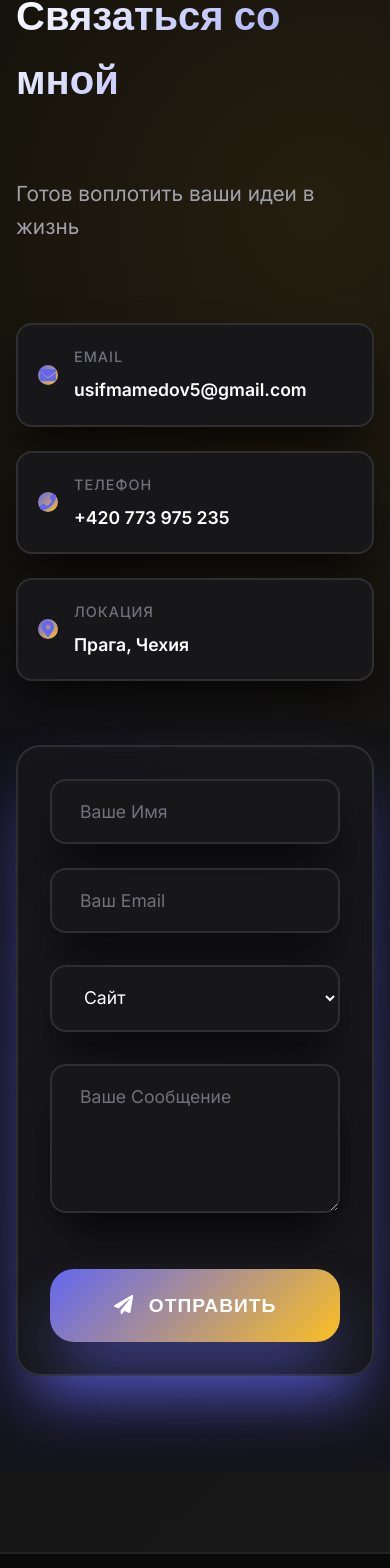
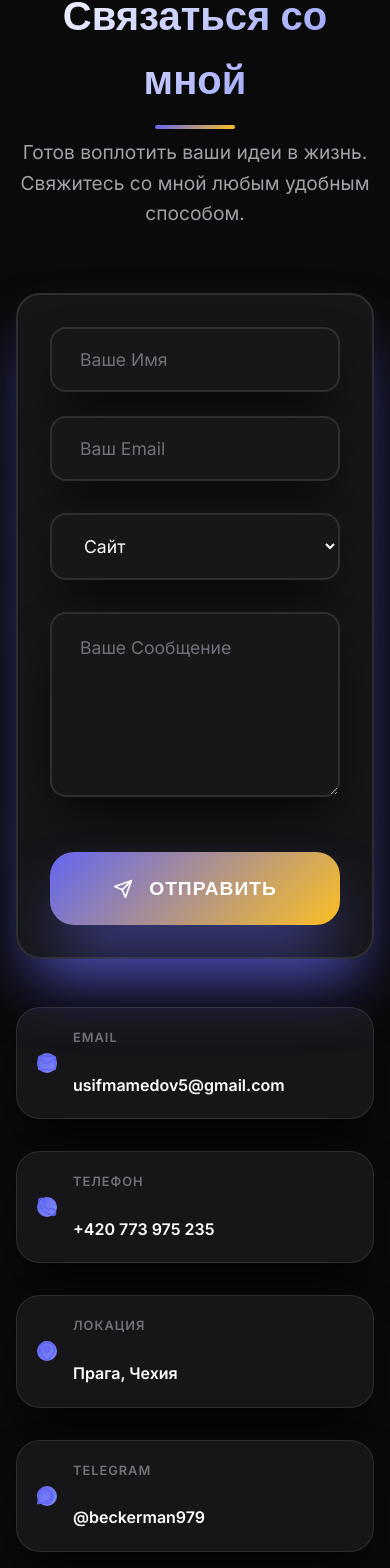
Before and after one commit to Iusif797/yosef-portfolio, a React (Create React App) app: page / in a window 390 px wide. Shown: the part 6094-7662 px from the top of the page. Built offline with nearby package versions, Linux system fonts and the light colour scheme.

Commit message:
Переделка блока связи с минималистичным дизайном

```diff
--- a/src/App.css
+++ b/src/App.css
@@ -931,35 +931,16 @@ body[dir="rtl"] {
 /* Премиум контакты */
 .contact-section {
   padding: 10rem 0;
-  background: linear-gradient(135deg, var(--primary) 0%, var(--secondary) 100%);
-  position: relative;
-}
-
-.contact-section::before {
-  content: '';
-  position: absolute;
-  top: 0;
-  left: 0;
-  right: 0;
-  bottom: 0;
-  background: radial-gradient(circle at 20% 80%, rgba(99, 102, 241, 0.1) 0%, transparent 50%),
-              radial-gradient(circle at 80% 20%, rgba(251, 191, 36, 0.1) 0%, transparent 50%);
-  pointer-events: none;
-}
-
-.contact-wrapper {
-  display: grid;
-  grid-template-columns: 1fr 1fr;
-  gap: 6rem;
-  align-items: start;
-  position: relative;
-  z-index: 1;
-}
-
-.contact-info {
-  display: flex;
-  flex-direction: column;
-  gap: 3rem;
+  background: var(--primary);
+  position: relative;
+}
+
+.contact-header {
+  text-align: center;
+  margin-bottom: 6rem;
+  max-width: 800px;
+  margin-left: auto;
+  margin-right: auto;
 }
 
 .contact-title {
@@ -970,55 +951,77 @@ body[dir="rtl"] {
   -webkit-background-clip: text;
   -webkit-text-fill-color: transparent;
   background-clip: text;
-  margin-bottom: 1rem;
+  margin-bottom: 1.5rem;
+  position: relative;
+}
+
+.contact-title::after {
+  content: '';
+  position: absolute;
+  bottom: -1rem;
+  left: 50%;
+  transform: translateX(-50%);
+  width: 80px;
+  height: 4px;
+  background: linear-gradient(135deg, var(--accent), var(--gold));
+  border-radius: 2px;
 }
 
 .contact-subtitle {
-  font-size: 1.3rem;
+  font-size: 1.2rem;
   color: var(--text-secondary);
   line-height: 1.6;
   margin-bottom: 2rem;
 }
 
-.contact-details {
+.contact-content {
+  display: grid;
+  grid-template-columns: 1fr 1fr;
+  gap: 6rem;
+  align-items: start;
+  max-width: 1200px;
+  margin: 0 auto;
+}
+
+.contact-info {
   display: flex;
   flex-direction: column;
   gap: 2rem;
 }
 
-.contact-item {
+.contact-card {
   display: flex;
   align-items: center;
   gap: 1.5rem;
-  padding: 1.5rem;
+  padding: 2rem;
   background: var(--card-bg);
   backdrop-filter: blur(30px);
-  border: 2px solid var(--card-border);
-  border-radius: var(--radius);
+  border: 1px solid var(--card-border);
+  border-radius: var(--radius-lg);
   transition: var(--transition);
   box-shadow: var(--shadow);
 }
 
-.contact-item:hover {
+.contact-card:hover {
   border-color: var(--accent);
   transform: translateY(-4px);
-  box-shadow: var(--shadow-accent);
+  box-shadow: var(--shadow-premium);
 }
 
 .contact-icon {
-  width: 50px;
-  height: 50px;
-  background: linear-gradient(135deg, var(--accent), var(--gold));
+  width: 60px;
+  height: 60px;
+  background: linear-gradient(135deg, var(--accent), var(--accent-light));
   border-radius: var(--radius);
   display: flex;
   align-items: center;
   justify-content: center;
   color: white;
-  font-size: 1.2rem;
   flex-shrink: 0;
-}
-
-.contact-text {
+  box-shadow: var(--shadow);
+}
+
+.contact-details {
   display: flex;
   flex-direction: column;
   gap: 0.5rem;
@@ -1027,9 +1030,10 @@ body[dir="rtl"] {
 .contact-label {
   font-size: 0.9rem;
   color: var(--text-muted);
-  font-weight: 500;
+  font-weight: 600;
   text-transform: uppercase;
   letter-spacing: 1px;
+  margin: 0;
 }
 
 .contact-value {
@@ -1042,6 +1046,221 @@ body[dir="rtl"] {
 
 .contact-value:hover {
   color: var(--accent-light);
+}
+
+.contact-form-wrapper {
+  position: relative;
+}
+
+.contact-form {
+  background: var(--card-bg);
+  backdrop-filter: blur(30px);
+  border: 1px solid var(--card-border);
+  border-radius: var(--radius-lg);
+  padding: 3rem;
+  box-shadow: var(--shadow-premium);
+  display: flex;
+  flex-direction: column;
+  gap: 2rem;
+}
+
+.form-row {
+  display: grid;
+  grid-template-columns: 1fr 1fr;
+  gap: 2rem;
+}
+
+.form-group {
+  position: relative;
+}
+
+.form-input,
+.form-select,
+.form-textarea {
+  width: 100%;
+  padding: 1.25rem 1.5rem;
+  background: rgba(255, 255, 255, 0.05);
+  border: 1px solid var(--card-border);
+  border-radius: var(--radius);
+  color: var(--text-primary);
+  font-size: 1rem;
+  font-family: var(--font-primary);
+  transition: var(--transition);
+  box-shadow: inset 0 2px 4px rgba(0, 0, 0, 0.1);
+}
+
+.form-input:focus,
+.form-select:focus,
+.form-textarea:focus {
+  outline: none;
+  border-color: var(--accent);
+  box-shadow: 0 0 0 3px rgba(99, 102, 241, 0.1), inset 0 2px 4px rgba(0, 0, 0, 0.1);
+  background: rgba(255, 255, 255, 0.08);
+}
+
+.form-input::placeholder,
+.form-textarea::placeholder {
+  color: var(--text-muted);
+}
+
+.form-select {
+  cursor: pointer;
+}
+
+.form-textarea {
+  resize: vertical;
+  min-height: 120px;
+  line-height: 1.6;
+}
+
+.error {
+  border-color: #ef4444 !important;
+  box-shadow: 0 0 0 3px rgba(239, 68, 68, 0.1) !important;
+}
+
+.error-message {
+  position: absolute;
+  bottom: -1.5rem;
+  left: 0;
+  color: #ef4444;
+  font-size: 0.875rem;
+  font-weight: 500;
+}
+
+.submit-button {
+  display: flex;
+  align-items: center;
+  justify-content: center;
+  gap: 0.75rem;
+  background: linear-gradient(135deg, var(--accent), var(--accent-light));
+  color: white;
+  border: none;
+  padding: 1.25rem 2.5rem;
+  border-radius: var(--radius);
+  font-size: 1.1rem;
+  font-weight: 600;
+  font-family: var(--font-secondary);
+  cursor: pointer;
+  transition: var(--transition);
+  box-shadow: var(--shadow);
+  text-transform: uppercase;
+  letter-spacing: 0.5px;
+  position: relative;
+  overflow: hidden;
+  width: 100%;
+}
+
+.submit-button::before {
+  content: '';
+  position: absolute;
+  top: 0;
+  left: -100%;
+  width: 100%;
+  height: 100%;
+  background: linear-gradient(90deg, transparent, rgba(255, 255, 255, 0.2), transparent);
+  transition: var(--transition);
+}
+
+.submit-button:hover::before {
+  left: 100%;
+}
+
+.submit-button:hover {
+  transform: translateY(-2px);
+  box-shadow: var(--shadow-premium);
+}
+
+.status-message {
+  text-align: center;
+  margin-top: 2rem;
+  padding: 1.25rem;
+  background: rgba(34, 197, 94, 0.1);
+  border: 1px solid rgba(34, 197, 94, 0.3);
+  border-radius: var(--radius);
+  color: #22c55e;
+  font-weight: 600;
+  font-size: 1rem;
+  box-shadow: var(--shadow);
+}
+
+/* Адаптивность для контактов */
+@media (max-width: 1024px) {
+  .contact-content {
+    grid-template-columns: 1fr;
+    gap: 4rem;
+  }
+
+  .contact-info {
+    order: 2;
+  }
+
+  .contact-form-wrapper {
+    order: 1;
+  }
+}
+
+@media (max-width: 768px) {
+  .contact-section {
+    padding: 6rem 0;
+  }
+
+  .contact-header {
+    margin-bottom: 4rem;
+  }
+
+  .contact-content {
+    gap: 3rem;
+  }
+
+  .form-row {
+    grid-template-columns: 1fr;
+    gap: 1.5rem;
+  }
+
+  .contact-form {
+    padding: 2rem;
+  }
+
+  .contact-card {
+    padding: 1.5rem;
+  }
+
+  .contact-icon {
+    width: 50px;
+    height: 50px;
+  }
+}
+
+@media (max-width: 480px) {
+  .contact-section {
+    padding: 4rem 0;
+  }
+
+  .contact-form {
+    padding: 1.5rem;
+  }
+
+  .contact-card {
+    padding: 1.25rem;
+    gap: 1rem;
+  }
+
+  .contact-icon {
+    width: 45px;
+    height: 45px;
+  }
+
+  .contact-details {
+    gap: 0.25rem;
+  }
+
+  .contact-label {
+    font-size: 0.8rem;
+  }
+
+  .contact-value {
+    font-size: 1rem;
+  }
 }
 
 .contact-form {
--- a/src/components/ContactForm.js
+++ b/src/components/ContactForm.js
@@ -1,5 +1,4 @@
 import React, { useState } from 'react';
-import { FaEnvelope, FaPhone, FaMapMarkerAlt, FaPaperPlane } from 'react-icons/fa';
 
 const ContactForm = ({ translations, language }) => {
   const [formData, setFormData] = useState({
@@ -75,60 +74,85 @@ const ContactForm = ({ translations, language }) => {
   return (
     <section className="contact-section" id="contact-section">
       <div className="container">
-        <div className="contact-wrapper">
-          <div className="contact-info">
+        <div className="contact-header">
           <h2 className="contact-title">{translations[language].contact.contact}</h2>
           <p className="contact-subtitle">
-              {language === 'ru' ? 'Готов воплотить ваши идеи в жизнь' :
-               language === 'en' ? 'Ready to bring your ideas to life' :
-               'מוכן להביא את הרעיונות שלכם לחיים'}
+            {language === 'ru' ? 'Готов воплотить ваши идеи в жизнь. Свяжитесь со мной любым удобным способом.' :
+             language === 'en' ? 'Ready to bring your ideas to life. Contact me in any convenient way.' :
+             'מוכן להביא את הרעיונות שלכם לחיים. צרו קשר בכל דרך נוחה.'}
           </p>
+        </div>
 
+        <div className="contact-content">
+          {/* Контактная информация */}
+          <div className="contact-info">
+            <div className="contact-card">
+              <div className="contact-icon">
+                <svg width="24" height="24" viewBox="0 0 24 24" fill="none" xmlns="http://www.w3.org/2000/svg">
+                  <path d="M4 4H20C21.1 4 22 4.9 22 6V18C22 19.1 21.1 20 20 20H4C2.9 20 2 19.1 2 18V6C2 4.9 2.9 4 4 4Z" stroke="currentColor" strokeWidth="2" strokeLinecap="round" strokeLinejoin="round"/>
+                  <polyline points="22,6 12,13 2,6" stroke="currentColor" strokeWidth="2" strokeLinecap="round" strokeLinejoin="round"/>
+                </svg>
+              </div>
               <div className="contact-details">
-              <div className="contact-item">
-                <div className="contact-icon">
-                  <FaEnvelope />
-                </div>
-                <div className="contact-text">
-                  <span className="contact-label">Email</span>
+                <h3 className="contact-label">Email</h3>
                 <a href="mailto:usifmamedov5@gmail.com" className="contact-value">
                   usifmamedov5@gmail.com
                 </a>
               </div>
             </div>
 
-              <div className="contact-item">
+            <div className="contact-card">
               <div className="contact-icon">
-                  <FaPhone />
+                <svg width="24" height="24" viewBox="0 0 24 24" fill="none" xmlns="http://www.w3.org/2000/svg">
+                  <path d="M22 16.92V19.92C22.0011 20.1985 21.9441 20.4742 21.8325 20.7293C21.7209 20.9845 21.5573 21.2136 21.3521 21.4019C21.1468 21.5901 20.9046 21.7335 20.6407 21.8227C20.3769 21.9119 20.0974 21.9451 19.82 21.92C16.7428 21.5856 13.787 20.5341 11.19 18.85C8.77382 17.3147 6.72533 15.2662 5.18999 12.85C3.49997 10.2412 2.44824 7.27099 2.11999 4.18C2.095 3.90347 2.12787 3.62476 2.21649 3.36162C2.30512 3.09849 2.44756 2.85669 2.63476 2.65162C2.82196 2.44655 3.0498 2.28271 3.30379 2.17052C3.55777 2.05833 3.83233 2.00026 4.10999 2H7.10999C7.59531 1.99522 8.06579 2.16708 8.43376 2.48353C8.80173 2.79999 9.04207 3.23945 9.10999 3.72C9.23662 4.68007 9.47144 5.62273 9.80999 6.53C9.94454 6.88792 9.97366 7.27691 9.8939 7.65088C9.81415 8.02485 9.62886 8.36811 9.35999 8.64L8.08999 9.91C9.51355 12.4135 11.5865 14.4864 14.09 15.91L15.36 14.64C15.6319 14.3711 15.9751 14.1858 16.3491 14.1061C16.7231 14.0263 17.1121 14.0555 17.47 14.19C18.3773 14.5286 19.3199 14.7634 20.28 14.89C20.7658 14.9585 21.2094 15.2032 21.5265 15.5775C21.8437 15.9518 22.0122 16.4296 22 16.92Z" stroke="currentColor" strokeWidth="2" strokeLinecap="round" strokeLinejoin="round"/>
+                </svg>
               </div>
-                <div className="contact-text">
-                  <span className="contact-label">
+              <div className="contact-details">
+                <h3 className="contact-label">
                   {language === 'ru' ? 'Телефон' : language === 'en' ? 'Phone' : 'טלפון'}
-                  </span>
+                </h3>
                 <a href="tel:+420773975235" className="contact-value">
                   +420 773 975 235
                 </a>
               </div>
             </div>
 
-              <div className="contact-item">
+            <div className="contact-card">
               <div className="contact-icon">
-                  <FaMapMarkerAlt />
+                <svg width="24" height="24" viewBox="0 0 24 24" fill="none" xmlns="http://www.w3.org/2000/svg">
+                  <path d="M21 10C21 17 12 23 12 23S3 17 3 10C3 7.61305 3.94821 5.32387 5.63604 3.63604C7.32387 1.94821 9.61305 1 12 1C14.3869 1 16.6761 1.94821 18.364 3.63604C20.0518 5.32387 21 7.61305 21 10Z" stroke="currentColor" strokeWidth="2" strokeLinecap="round" strokeLinejoin="round"/>
+                  <circle cx="12" cy="10" r="3" stroke="currentColor" strokeWidth="2" strokeLinecap="round" strokeLinejoin="round"/>
+                </svg>
               </div>
-                <div className="contact-text">
-                  <span className="contact-label">
+              <div className="contact-details">
+                <h3 className="contact-label">
                   {language === 'ru' ? 'Локация' : language === 'en' ? 'Location' : 'מיקום'}
-                  </span>
+                </h3>
                 <span className="contact-value">
                   {language === 'ru' ? 'Прага, Чехия' : language === 'en' ? 'Prague, Czech Republic' : 'פראג, צ\'כיה'}
                 </span>
               </div>
             </div>
+
+            <div className="contact-card">
+              <div className="contact-icon">
+                <svg width="24" height="24" viewBox="0 0 24 24" fill="none" xmlns="http://www.w3.org/2000/svg">
+                  <path d="M9 19C13.4183 19 17 15.4183 17 11C17 6.58172 13.4183 3 9 3C4.58172 3 1 6.58172 1 11C1 12.3789 1.37515 13.6682 2.03141 14.7825L1 21L7.21746 19.9686C8.33185 20.6248 9.62113 21 11 21C15.4183 21 19 17.4183 19 13C19 8.58172 15.4183 5 11 5" stroke="currentColor" strokeWidth="2" strokeLinecap="round" strokeLinejoin="round"/>
+                </svg>
+              </div>
+              <div className="contact-details">
+                <h3 className="contact-label">Telegram</h3>
+                <a href="https://t.me/beckerman979" target="_blank" rel="noopener noreferrer" className="contact-value">
+                  @beckerman979
+                </a>
+              </div>
             </div>
           </div>
 
+          {/* Форма обратной связи */}
+          <div className="contact-form-wrapper">
             <form onSubmit={handleSubmit} className="contact-form">
-            <div className="form-grid">
+              <div className="form-row">
                 <div className="form-group">
                   <input
                     type="text"
@@ -162,13 +186,13 @@ const ContactForm = ({ translations, language }) => {
                   onChange={handleChange}
                 >
                   <option value={language === 'he' ? 'אתר' : language === 'en' ? 'Website' : 'Сайт'}>
-                  {translations[language].pricing.website}
+                    {language === 'ru' ? 'Сайт' : language === 'en' ? 'Website' : 'אתר'}
                   </option>
                   <option value={language === 'he' ? 'אפליקציה ניידת' : language === 'en' ? 'Mobile Application' : 'Мобильное приложение'}>
-                  {translations[language].pricing.mobileApp}
+                    {language === 'ru' ? 'Мобильное приложение' : language === 'en' ? 'Mobile Application' : 'אפליקציה ניידת'}
                   </option>
                   <option value={language === 'he' ? 'כרטיס ביקור' : language === 'en' ? 'Business Card' : 'Бизнес-визитка'}>
-                  {translations[language].pricing.businessCard}
+                    {language === 'ru' ? 'Бизнес-визитка' : language === 'en' ? 'Business Card' : 'כרטיס ביקור'}
                   </option>
                 </select>
               </div>
@@ -186,13 +210,17 @@ const ContactForm = ({ translations, language }) => {
               </div>
 
               <button type="submit" className="submit-button">
-              <FaPaperPlane />
+                <svg width="20" height="20" viewBox="0 0 24 24" fill="none" xmlns="http://www.w3.org/2000/svg">
+                  <path d="M22 2L11 13" stroke="currentColor" strokeWidth="2" strokeLinecap="round" strokeLinejoin="round"/>
+                  <path d="M22 2L15 22L11 13L2 9L22 2Z" stroke="currentColor" strokeWidth="2" strokeLinecap="round" strokeLinejoin="round"/>
+                </svg>
                 {translations[language].contact.send}
               </button>
             </form>
-        </div>
 
             {status && <div className="status-message">{status}</div>}
+          </div>
+        </div>
       </div>
     </section>
   );
```
Lines whose indentation alone changed are shown as unchanged.
